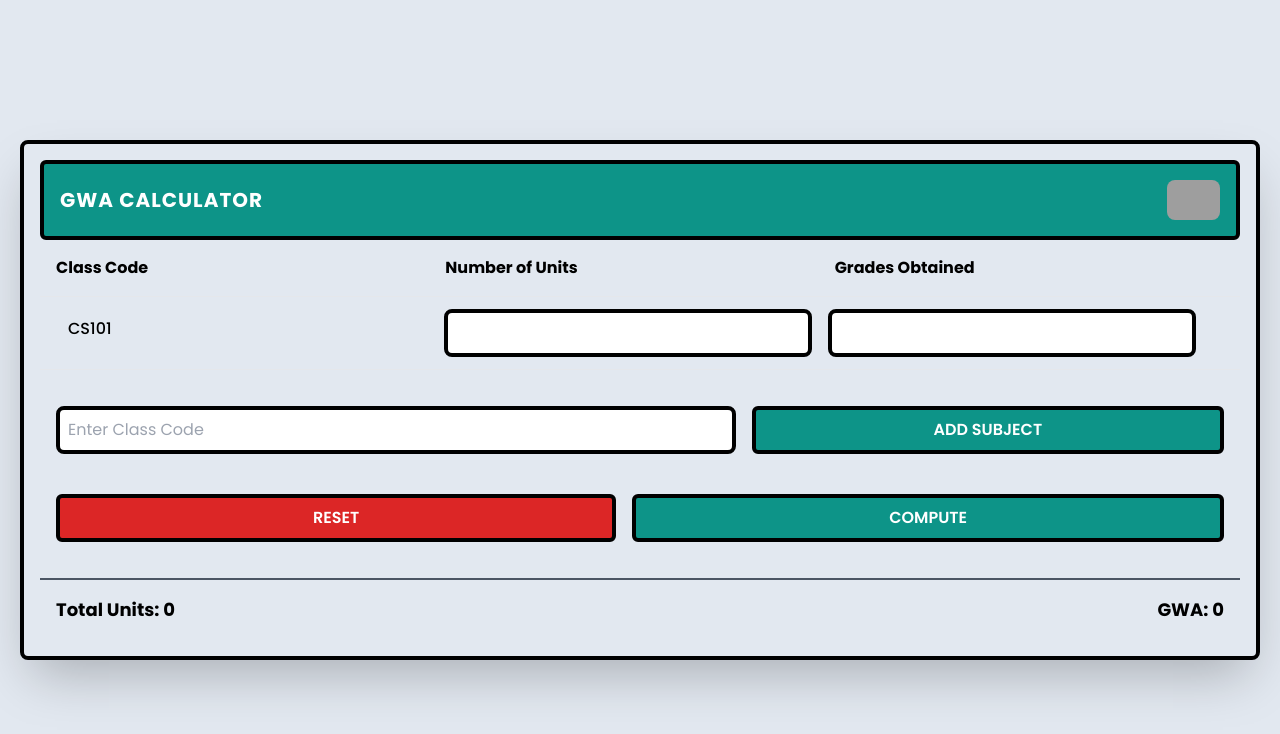
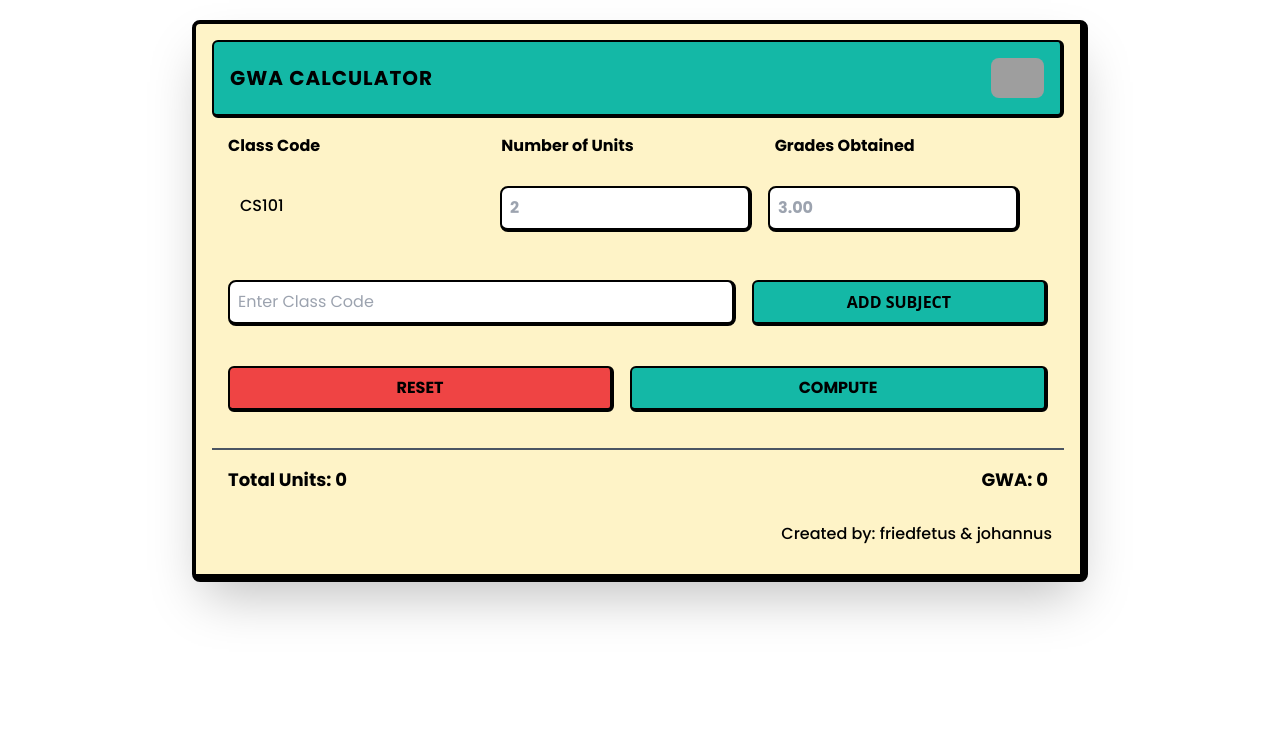
Before and after one commit to friedfetus/gwa-calculatorrr, a website with bundled scripts: page index.html in a window 1280 px wide. Built offline with nearby package versions, Linux system fonts and the light colour scheme; grey boxes are pictures that could not be loaded; some icons are missing.

Commit message:
UI update, new function, add subject with name, fixed reset button, deleted unused files

```diff
--- a/index.html
+++ b/index.html
@@ -17,19 +17,21 @@
         <title>Crazy GWA Calculator</title>
     </head>
     <!-- Beginning of HTML Body -->
-    <body class="bg-slate-200 bg-cover p-5 w-screen h-screen flex justify-center items-center">
-        <!-- Start of container -->
-        <div class="container p-4 bg-slate-200 border-4 border-black rounded-lg shadow-2xl">
+    <body class="bg-white p-5 w-screen h-screen flex justify-center items-start overflow-x-hidden overflow-y-auto">
+        <!-- Container Start -->
+        <div class="container p-4 bg-amber-100 border-b-8 border-r-8 border-t-4 border-l-4 border-black
+            rounded-lg shadow-2xl w-full max-w-4xl">
             <!-- header -->
-            <div class="p-4 bg-teal-600 border-4 border-black rounded-md flex justify-between items-center space-x-4">
-                <h1 class="text-xl font-bold text-white font-poppins tracking-wider">GWA CALCULATOR</h1>
+            <div class="p-4 bg-teal-500 border-b-4 border-r-4 border-t-2 border-l-2 border-black rounded-md
+                flex justify-between items-center space-x-4">
+                <h1 class="text-xl font-bold text-black font-poppins tracking-wider">GWA CALCULATOR</h1>
                 <img src="assets/image1.gif" class="rounded-lg w-35 h-10" loading="lazy" alt="Crazy Thinking">
             </div>
             <!-- end of header -->
 
             <!-- Start of input fields -->
             <div class="section input-field">
-                <div class="input-field-contents grid grid-cols-3 grid-flow-col p-4 border-b">
+                <div class="input-field-contents grid grid-cols-3 grid-flow-col p-4">
                     <div class="column-container-1">
                         <div class="font-bold font-poppins">Class Code</div>
                     </div>
@@ -48,21 +50,23 @@
 
             <div class="input-wrapper" id="input-wrapper">
                 <div class="section input-box-field">
-                    <div class="input-box-contents grid grid-cols-3 grid-flow-col p-3 border-b">
+                    <div class="input-box-contents grid grid-cols-3 grid-flow-col p-3">
                         <div class="class-name-container ml-2 mr-2">
                             <p class="class-name p-2 font-poppins font-medium truncate">CS101</p>
                         </div>
 
                         <div class="number-of-units-conainter  ml-2 mr-2">
                             <input class="text-field number-of-units w-full rounded-lg p-2
-                            focus:outline-none focus:border-blue-500 border-4 border-black"
-                            type="number">
+                            focus:outline-none focus:border-blue-500 font-poppins
+                            border-b-4 border-r-4 border-t-2 border-l-2 border-black font-bold"
+                            type="number" placeholder="2">
                         </div>
 
                         <div class="grades-obtained-container  ml-2 mr-2">
                             <input class="text-field grades-obtained w-full rounded-lg p-2
-                            focus:outline-none focus:border-blue-500 border-4 border-black"
-                             type="number">
+                            focus:outline-none focus:border-blue-500 font-poppins
+                            border-b-4 border-r-4 border-t-2 border-l-2 border-black font-bold"
+                             type="number" placeholder="3.00">
                         </div>
 
                         <div class="column-container-4">
@@ -78,23 +82,29 @@
             <div class="section button mt-5 p-2">
                 <div class="button-contents grid grid-flow-col">
                     <div class="cell-case p-2">
-                       <input class="text-field border-4 border-black rounded-lg bg-white
-                         p-2 w-full font-poppins " type="text" id="user-input" placeholder="Enter Class Code">
+                       <input class="text-field border-b-4 border-r-4 border-t-2 border-l-2 border-black
+                        rounded-lg bg-white p-2 w-full font-poppins " type="text" id="user-input" placeholder="Enter Class Code">
                     </div>
 
-                        <button id="add-btn" class="bg-teal-600 p-2 text-white font-semibold
-                         rounded-md m-2 hover:bg-teal-800 hover:scale-95 font-poppins disabled:cursor-not-allowed
-                          disabled:hover:bg-gray-600 duration-200 border-4 border-black">ADD SUBJECT</button>
+                        <button id="add-btn" class="bg-teal-500 p-2 text-black font-bold
+                         rounded-md m-2 hover:bg-teal-400font-poppins disabled:cursor-not-allowed
+                        disabled:hover:bg-gray-400 duration-100 border-b-4 border-r-4 border-t-2 border-l-2
+                        border-black hover:border-b-2 hover:border-r-2 hover:border-t-4 hover:border-l-4"
+                        >ADD SUBJECT</button>
 
 
                 </div>
                 <div class="button-contents grid grid-flow-col mt-6">
-                        <button id="reset-btn" class="bg-red-600 p-2 text-white font-semibold
-                        rounded-md m-2 hover:bg-red-800 hover:scale-95
-                        duration-200 font-poppins border-4 border-black">RESET</button>
-                        <button id="compute-btn" class="bg-teal-600 p-2 text-white font-semibold
-                        rounded-md m-2 hover:bg-teal-800 hover:scale-95
-                        duration-200 font-poppins border-4 border-black">COMPUTE</button>
+                        <button id="reset-btn" class="bg-red-500 p-2 text-black font-bold
+                        rounded-md m-2 hover:bg-red-600 duration-100 font-poppins
+                        border-b-4 border-r-4 border-t-2 border-l-2 border-black
+                        hover:border-b-2 hover:border-r-2 hover:border-t-4 hover:border-l-4"
+                        >RESET</button>
+                        <button id="compute-btn" class="bg-teal-500 p-2 text-black font-bold
+                        rounded-md m-2 hover:bg-teal-600 duration-100 font-poppins
+                        border-b-4 border-r-4 border-t-2 border-l-2 border-black
+                        hover:border-b-2 hover:border-r-2 hover:border-t-4 hover:border-l-4"
+                        >COMPUTE</button>
                 </div>
 
 
@@ -109,11 +119,12 @@
                 </div>
             </div>
             <!-- footer end -->
-        </div> <!--end of container-->
-
+            <div class="about-footer flex justify-end p-3">
+                <p class="font-poppins font-medium">Created by: <a href="https://github.com/friedfetus">friedfetus
+                    </a> & <a href="https://github.com/johannus22">johannus</a> </p>
+            </div>
+        </div>
+        <!--end of container-->
     </div>
-    <!-- Animations  -->
-
-
 </body>
 </html>
--- a/js/index.js
+++ b/js/index.js
@@ -24,19 +24,21 @@ function addNewSub() {
     newForm.classList.add('section');
     newForm.classList.add('input-box-field');
     newForm.innerHTML = `
-        <div class="input-box-contents grid grid-cols-3 grid-flow-col p-3 border-b">
+        <div class="input-box-contents grid grid-cols-3 grid-flow-col p-3">
             <div class="class-name-container ml-2 mr-2">
                 <p class="class-name p-2 font-poppins font-medium truncate">${userInputValue}</p>
             </div>
             <div class="number-of-units-container ml-2 mr-2">
                 <input class="number-of-units w-full rounded-lg p-2
-                            focus:outline-none focus:border-blue-500 border-4 border-black"
-                             type="number">
+                            focus:outline-none focus:border-blue-500
+                            border-b-4 border-r-4 border-t-2 border-l-2 border-black font-bold"
+                             type="number" placeholder="${Math.floor(Math.random() * 5) + 1}">
             </div>
             <div class="grades-obtained-container ml-2 mr-2">
                 <input class="grades-obtained w-full rounded-lg p-2
-                            focus:outline-none focus:border-blue-500 border-4 border-black"
-                             type="number">
+                            focus:outline-none focus:border-blue-500
+                            border-b-4 border-r-4 border-t-2 border-l-2 border-black font-bold"
+                             type="number" placeholder="3.00">
             </div>
             <div class="column-container-4">
                 <box-icon type='solid' class="delete-but mt-2.5" name='trash'></box-icon>
@@ -61,17 +63,6 @@ document.addEventListener("click", (event) => {
     }
 })
 
-// Reset Forms & Computation
-const resetBtn = document.querySelector('#reset-btn')
-resetBtn.addEventListener("click", () => {
-    const textField = document.querySelectorAll('.text-field')
-
-    textField.forEach(fields => {
-        fields.value = ''
-        totalUnitHtml.innerHTML = 'Total Units: 0'
-        gpaHtml.innerHTML = 'GWA: 0'
-    });
-})
 
 // GWA Computation Logic
 const computeBtn = document.querySelector('#compute-btn');
@@ -79,7 +70,6 @@ computeBtn.addEventListener("click", () => {
     let totalNumberOfUnits = 0;
     let productTotal = 0;
 
-    // Select number of units and grades obtained using the correct class names
     const numberOfUnits = document.querySelectorAll('.number-of-units');
     const gradesObtained = document.querySelectorAll('.grades-obtained');
 
@@ -104,8 +94,26 @@ computeBtn.addEventListener("click", () => {
 
     totalUnitHtml.innerHTML = `Total Units: ${totalNumberOfUnits}`;
 
-    // Avoid division by zero
+    // prevent NaN HAHAHAHA
     let finalGWA = totalNumberOfUnits ? (productTotal / totalNumberOfUnits) : 0;
 
     gpaHtml.innerHTML = `GWA: ${finalGWA.toFixed(4)}`;
 });
+
+// Reset Forms & Computation
+const resetBtn = document.querySelector('#reset-btn')
+resetBtn.addEventListener("click", () => {
+    const numberOfUnitsFields = document.querySelectorAll('.number-of-units');
+    const gradesObtainedFields = document.querySelectorAll('.grades-obtained');
+
+    numberOfUnitsFields.forEach(field => {
+        field.value = '';
+    });
+
+    gradesObtainedFields.forEach(field => {
+        field.value = '';
+    });
+
+    totalUnitHtml.innerHTML = 'Total Units: 0';
+    gpaHtml.innerHTML = 'GWA: 0';
+});
--- a/tailwind.config.js
+++ b/tailwind.config.js
@@ -2,11 +2,7 @@
 module.exports = {
   content: ["./index.html", "./**/*.{html,js}"], // Updated path for root directory
   theme: {
-    extend: {
-      backgroundImage: {
-        'pattern-circle': "url('assets/bg-pat-circ.png')", // Custom background image
-      },
-    },
+    extend: {},
     fontFamily: {
         poppins: ['Poppins']
     }
```
Also changed, not shown: assets/bg-pat-circ.png (deleted), output.css.
